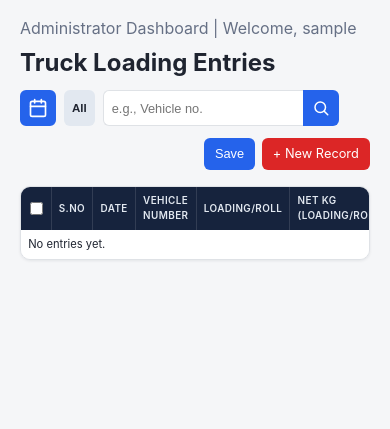
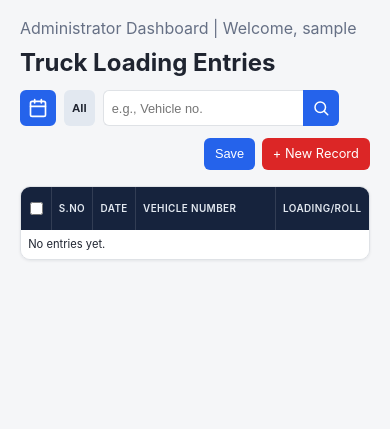
Before and after one commit to shahbazkhan74659-crypto/RecordEntryApp, a Django app: page / in a window 390 px wide. Shown: the part 77-506 px from the top of the page. Run offline with Django 5.2, Linux system fonts and the light colour scheme; the visitor is signed in with stand-in values (Sample User, id 1); data that the repository does not hold is empty.

Commit message:
Allow vehicle_number to be a free-text phrase up to 150 chars
Trucks that don't report a number need a note there instead, so the
Indian-plate regex validator is gone and the field is nullable/blank.
PDF export now wraps it in a Paragraph (escaped, like remark) instead
of a raw string, and the home/batch tables cap+wrap the column so a
long unbroken value grows the row instead of forcing the table to
scroll horizontally. On mobile, the column now uses min-width instead
of max-width so table auto-layout can't crush it into a
one-character-per-line column, and it's dropped from the
always-visible compact set (now just checkbox/S.No/Date) since it can
no longer reliably fit alongside them.

Co-Authored-By: Claude Sonnet 5 <noreply@anthropic.com>
Claude-Session: https://claude.ai/code/session_01VJNDC1BkzmKFYCvwMivq62

```diff
--- a/recorder/models.py
+++ b/recorder/models.py
@@ -1,14 +1,8 @@
-from django.core.validators import RegexValidator
 from django.db import models
 from django.db.models import F, Window
 from django.db.models.functions import RowNumber
 from django.utils import timezone
 from django.utils.text import slugify
-
-vehicle_number_validator = RegexValidator(
-    regex=r'^(?i:[A-Z]{2}[0-9]{1,2}[A-Z]{1,3}[0-9]{4})$',
-    message="Enter a valid vehicle number, e.g. MH12AB1234.",
-)
 
 
 class Batch(models.Model):
@@ -37,7 +31,7 @@ class Batch(models.Model):
 
 class Entry(models.Model):
     date = models.DateField(default=timezone.localdate)
-    vehicle_number = models.CharField(max_length=15, validators=[vehicle_number_validator])
+    vehicle_number = models.CharField(max_length=150, null=True, blank=True)
     loading_roll = models.PositiveIntegerField(verbose_name='Loading/Roll', null=True, blank=True)
     net_kg_loading_roll = models.PositiveIntegerField(verbose_name='Net Kg (Loading/Roll)', null=True, blank=True)
     weight_roll = models.PositiveIntegerField(verbose_name='Weight/Roll', null=True, blank=True)
@@ -54,7 +48,8 @@ class Entry(models.Model):
         return f"{self.vehicle_number} — {self.date}"
 
     def save(self, *args, **kwargs):
-        self.vehicle_number = self.vehicle_number.upper()
+        if self.vehicle_number:
+            self.vehicle_number = self.vehicle_number.upper()
         super().save(*args, **kwargs)
 
 
--- a/recorder/views.py
+++ b/recorder/views.py
@@ -526,7 +526,11 @@ def download_entries_pdf(request):
         rows.append([
             str(sno),
             entry.date.strftime('%d-%m-%Y'),
-            entry.vehicle_number,
+            # vehicle_number is now free text up to 100 chars (a phrase, for
+            # trucks that don't report a number) rather than a short plate
+            # code, so it's wrapped in a Paragraph like remark below --
+            # escaped the same way, for the same reason.
+            Paragraph(xml_escape(entry.vehicle_number) if entry.vehicle_number else '—', body_style),
             _fmt_pdf_number(entry.loading_roll),
             _fmt_pdf_number(entry.net_kg_loading_roll, ' kg'),
             _fmt_pdf_number(entry.weight_roll),
--- a/static/css/style.css
+++ b/static/css/style.css
@@ -653,10 +653,15 @@ h1, h2, h3 {
         font-size: 0.85rem;
     }
 
-    /* Compact mode: shows checkbox/S.No/Date/Vehicle Number (+ Loading/Roll
-       on batch_detail) without horizontal scroll; .table-wrapper's
-       overflow-x:auto still handles the rest. Scoped under .table-wrapper
-       so it doesn't reach the add-records modal's own table. */
+    /* Compact mode: shows only checkbox/S.No/Date without horizontal scroll;
+       .table-wrapper's overflow-x:auto handles everything from Vehicle
+       Number onward. Scoped under .table-wrapper so it doesn't reach the
+       add-records modal's own table. Vehicle Number used to be included in
+       this always-visible set too, back when it was a short (max 15 char)
+       plate code -- now that it's free text up to 150 chars, giving it a
+       min-width instead (below) so it can't be auto-layout-squeezed down to
+       a character-per-line column keeps it legible, but also reliably pushes
+       it (and the rest) past the viewport into the scrollable region. */
     .table-wrapper th,
     .table-wrapper td {
         padding: 0.5rem 0.6rem;
@@ -672,6 +677,17 @@ h1, h2, h3 {
         width: 2rem;
         padding-left: 0.4rem;
         padding-right: 0.4rem;
+    }
+
+    /* min-width (not max-width) is the load-bearing part here: table-layout
+       auto is otherwise free to shrink this column toward its min-content,
+       which overflow-wrap:anywhere makes as small as a single character --
+       that's what produced a one-letter-per-line column. max-width still
+       caps how wide it grows once scrolled to. */
+    .table-wrapper th.col-vehicle,
+    .table-wrapper td.col-vehicle {
+        min-width: 160px;
+        max-width: 220px;
     }
 
     /* Mirrors col-select's smaller padding here so the tap-target label
@@ -848,6 +864,12 @@ h1, h2, h3 {
         padding-right: 0.3rem;
     }
 
+    .table-wrapper th.col-vehicle,
+    .table-wrapper td.col-vehicle {
+        min-width: 140px;
+        max-width: 180px;
+    }
+
     .table-wrapper .col-select .select-cell {
         margin: -0.4rem -0.3rem;
         padding: 0.4rem 0.3rem;
@@ -972,6 +994,18 @@ td.col-select {
     text-align: center;
     padding-left: 1rem;
     padding-right: 1rem;
+}
+
+/* vehicle_number is free text up to 150 chars (a phrase, for trucks that
+   don't report a number) rather than a short plate code -- capped and
+   forced to wrap (even mid-word, for a long run with no spaces) so a long
+   value grows the row's height instead of the table's width and forcing
+   .table-wrapper's horizontal scroll. */
+th.col-vehicle,
+td.col-vehicle {
+    max-width: 260px;
+    overflow-wrap: anywhere;
+    word-break: break-word;
 }
 
 .row-select {
--- a/templates/partials/entries_table.html
+++ b/templates/partials/entries_table.html
@@ -35,7 +35,7 @@ same markup instead of repeating it. Expected context variables:
                 {% endif %}
                 {% if show_serial %}<th>S.No</th>{% endif %}
                 <th>Date</th>
-                <th>Vehicle Number</th>
+                <th class="col-vehicle">Vehicle Number</th>
                 <th>Loading/Roll</th>
                 <th>Net Kg (Loading/Roll)</th>
                 <th>Weight/Roll</th>
@@ -52,7 +52,7 @@ same markup instead of repeating it. Expected context variables:
                 {% endif %}
                 {% if show_serial %}<td>{% if use_serial_field %}{{ entry.serial_number }}{% else %}{{ forloop.counter }}{% endif %}</td>{% endif %}
                 <td>{{ entry.date }}</td>
-                <td>{{ entry.vehicle_number }}</td>
+                <td class="col-vehicle">{{ entry.vehicle_number|default:"—" }}</td>
                 <td>{% if entry.loading_roll is not None %}{{ entry.loading_roll }}{% else %}—{% endif %}</td>
                 <td>{% if entry.net_kg_loading_roll is not None %}{{ entry.net_kg_loading_roll }} kg{% else %}—{% endif %}</td>
                 <td>{% if entry.weight_roll is not None %}{{ entry.weight_roll }}{% else %}—{% endif %}</td>
```
Also changed, not shown: recorder/migrations/0008_alter_entry_vehicle_number.py (added), recorder/migrations/0009_alter_entry_vehicle_number.py (added), recorder/migrations/0010_alter_entry_vehicle_number.py (added).
